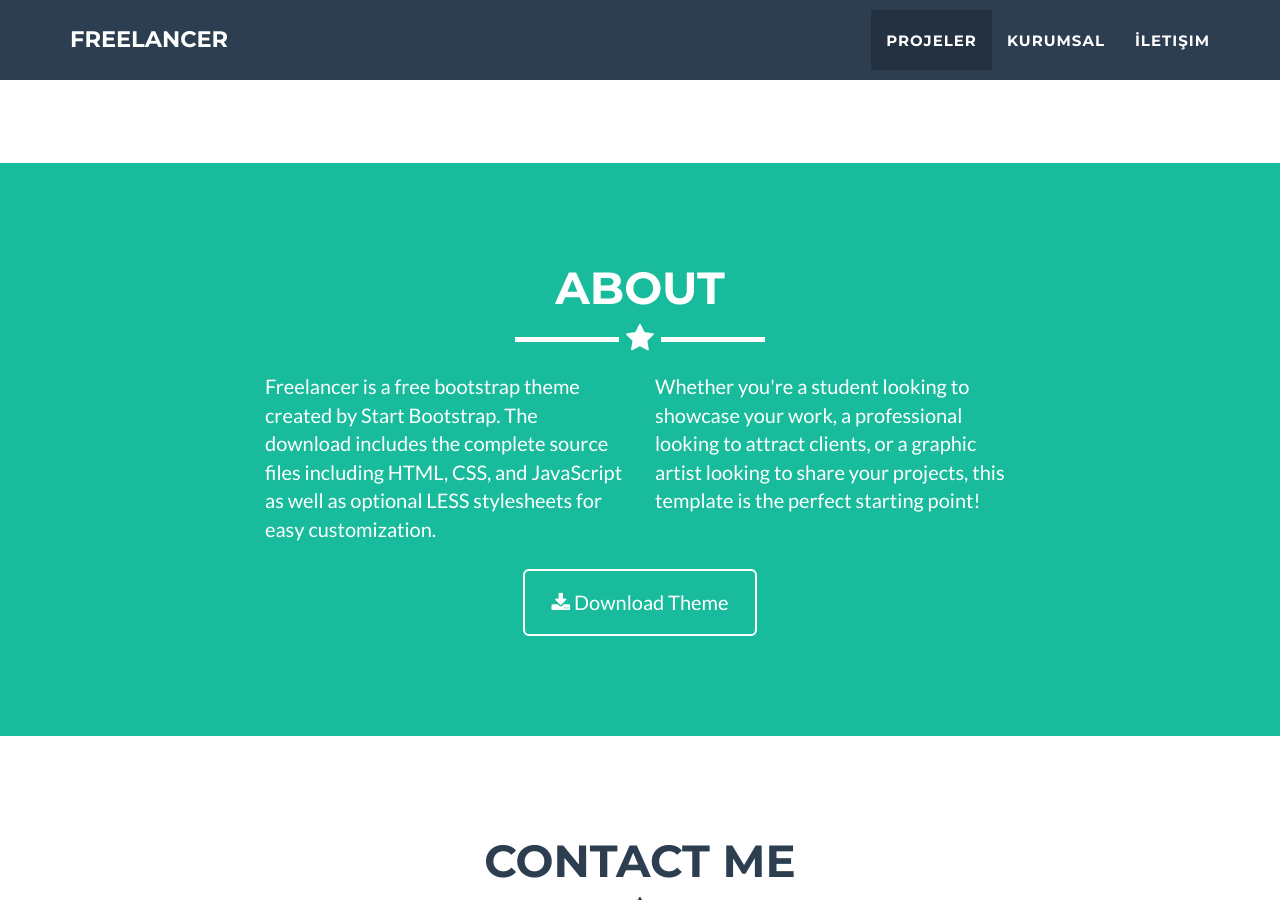
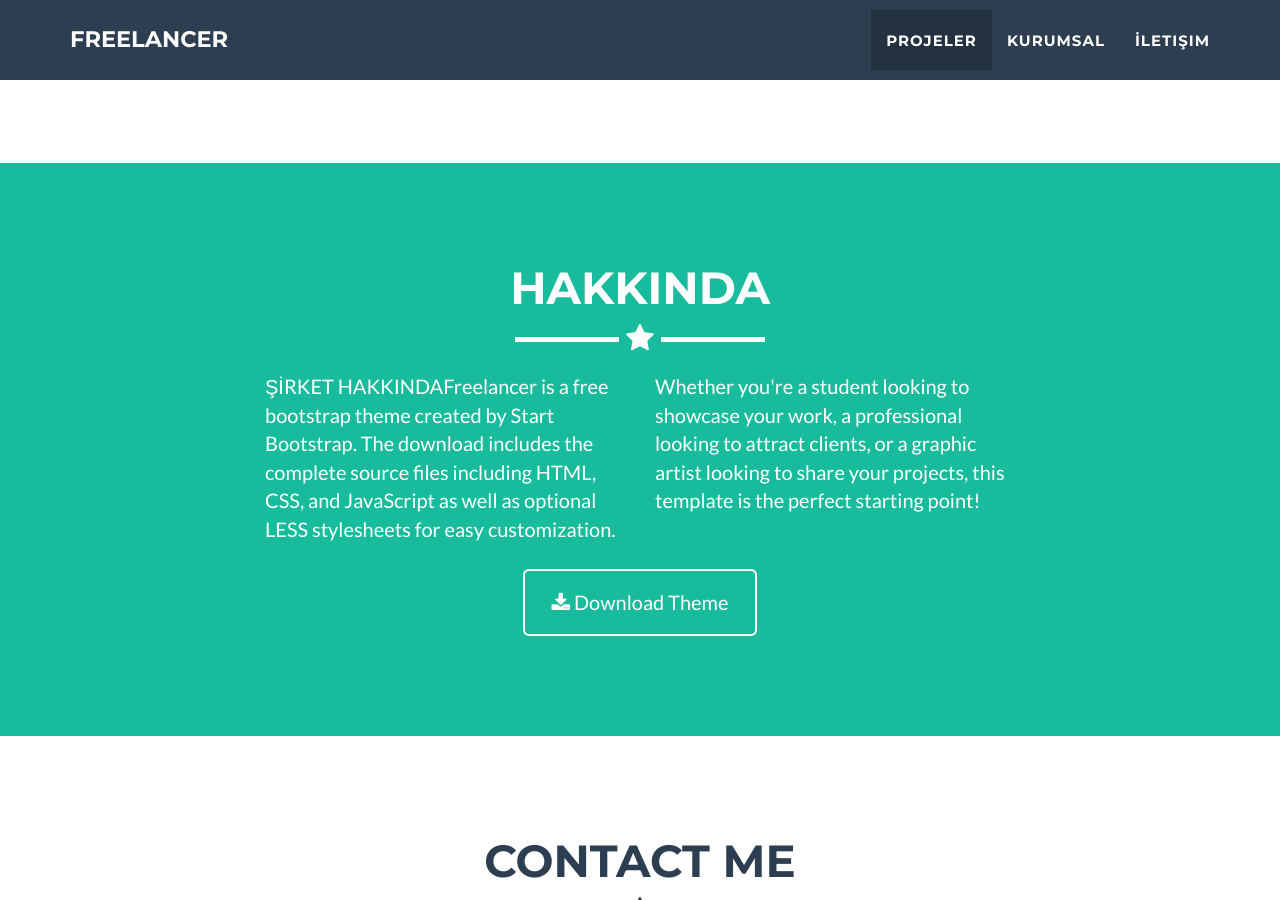
Before and after one commit to zbyinsaat/yeni.github.io, a Jekyll site: the page built from _posts/2014-07-18-project-1.markdown, in a window 1280 px wide and 900 px high, scrolled down 1509 px. Built offline with Jekyll 4.4.1, drawn with Linux system fonts in a browser that asks for light colours.

Commit message:
Update about.html

```diff
--- a/_includes/about.html
+++ b/_includes/about.html
@@ -3,13 +3,13 @@
         <div class="container">
             <div class="row">
                 <div class="col-lg-12 text-center">
-                    <h2>About</h2>
+                    <h2>Hakkında</h2>
                     <hr class="star-light">
                 </div>
             </div>
             <div class="row">
                 <div class="col-lg-4 col-lg-offset-2">
-                    <p>Freelancer is a free bootstrap theme created by Start Bootstrap. The download includes the complete source files including HTML, CSS, and JavaScript as well as optional LESS stylesheets for easy customization.</p>
+                    <p>ŞİRKET HAKKINDAFreelancer is a free bootstrap theme created by Start Bootstrap. The download includes the complete source files including HTML, CSS, and JavaScript as well as optional LESS stylesheets for easy customization.</p>
                 </div>
                 <div class="col-lg-4">
                     <p>Whether you're a student looking to showcase your work, a professional looking to attract clients, or a graphic artist looking to share your projects, this template is the perfect starting point! </p>
```
